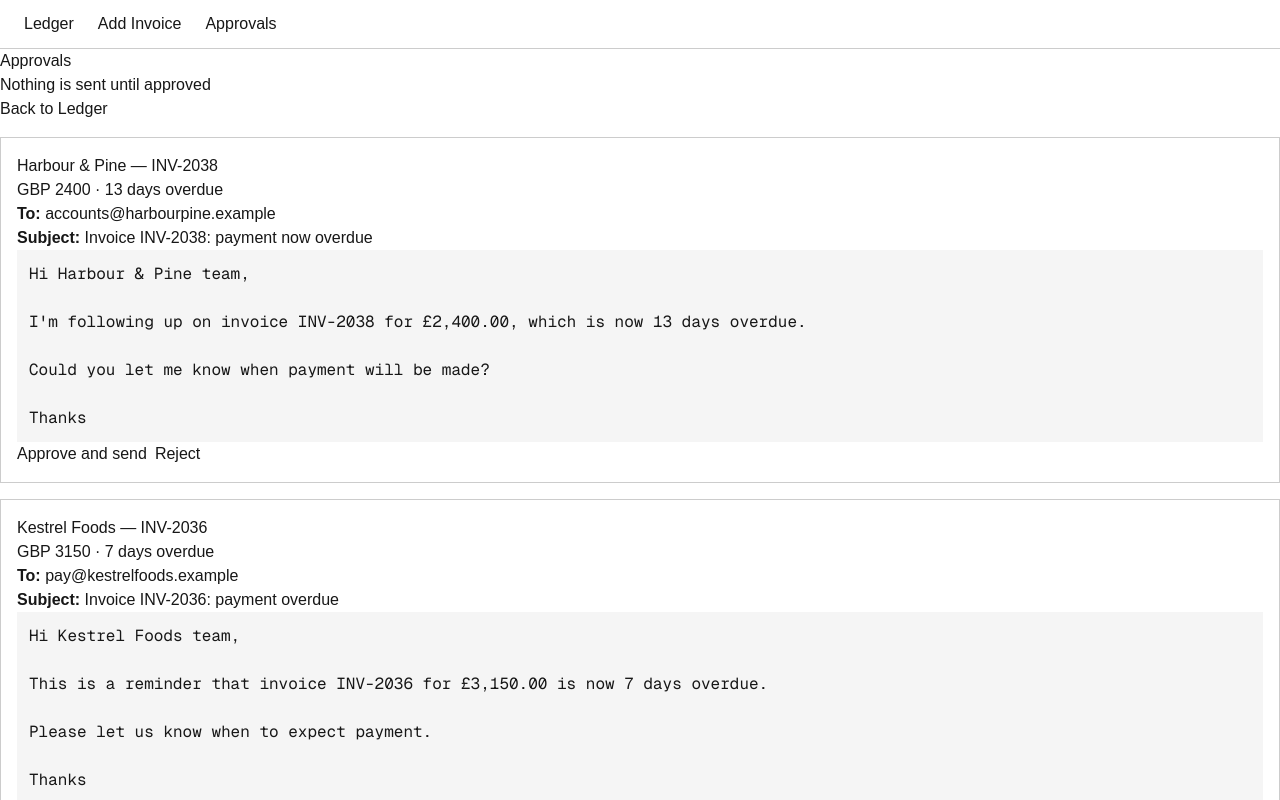
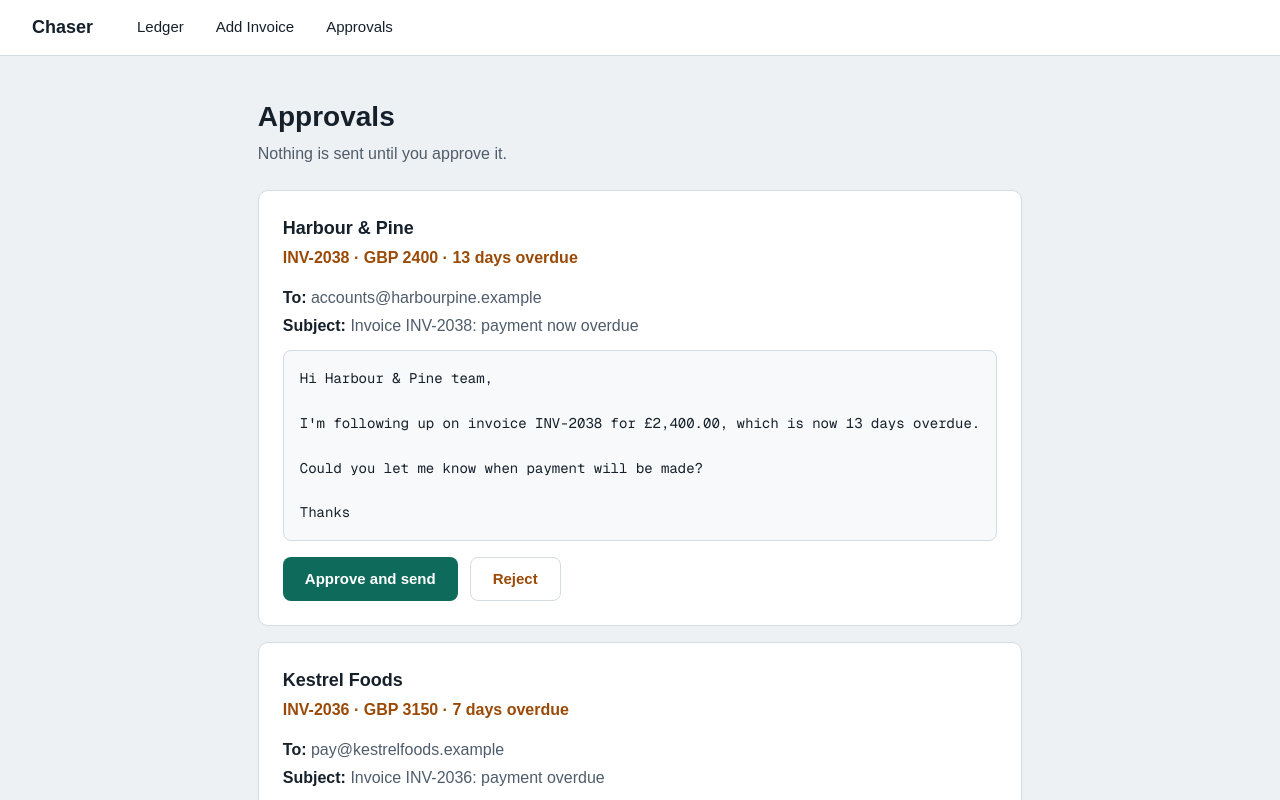
Before and after one commit to Harshal19t/invoice_chaser, a Next.js app in the folder frontend/: page /approvals in a window 1280 px wide. Shown: the top 800 px of the page. Built offline with nearby package versions, Linux system fonts and the light colour scheme.

Commit message:
Basic UI added

```diff
--- a/frontend/src/app/add/page.tsx
+++ b/frontend/src/app/add/page.tsx
@@ -70,43 +70,60 @@ export default function AddInvoicePage() {
     }
   }
 
-    return(
-  <div>
-    <h1>Add Invoice</h1>
-    <textarea value={text}
+   return (
+  <div style={{ maxWidth: "900px", margin: "0 auto", padding: "40px 32px" }}>
+    <h1 style={{ margin: "0 0 8px 0", fontSize: "28px", fontWeight: 700, color: "#16202B" }}>Add Invoice</h1>
+    <p style={{ margin: "0 0 24px 0", color: "#4F5C6B" }}>Paste invoice text and well extract the details.</p>
+
+    <div style={{ background: "#fff", border: "1px solid #D5DBE2", borderRadius: "10px", padding: "24px", marginBottom: "16px" }}>
+      <textarea
+        value={text}
         onChange={(e) => setText(e.target.value)}
         rows={8}
-    placeholder="Paste your invoice text here" />
-    <button onClick={handleExtract} disabled={loading}>
+        placeholder="Paste invoice text here..."
+        style={{ width: "100%", boxSizing: "border-box", padding: "12px", border: "1px solid #D5DBE2", borderRadius: "8px", fontSize: "15px", color: "#16202B", resize: "none", fontFamily: "inherit" }}
+      />
+      <button
+        onClick={handleExtract}
+        disabled={loading}
+        style={{ marginTop: "12px", background: "#0E6B5C", color: "#fff", border: "none", padding: "10px 22px", borderRadius: "8px", fontSize: "15px", fontWeight: 600, cursor: "pointer" }}
+      >
         {loading ? "Extracting..." : "Extract details"}
       </button>
+    </div>
+
     {result && (
-  <div>
-    <h2>Extracted Details</h2>
+      <div style={{ background: "#fff", border: "1px solid #D5DBE2", borderRadius: "10px", padding: "24px" }}>
+        <h2 style={{ margin: "0 0 16px 0", fontSize: "20px", fontWeight: 600, color: "#16202B" }}>Extracted Details</h2>
         {result.needs_review && (
-      <p style={{ color: "orange" }}>Check these details before saving</p>
+          <div style={{ background: "#FDF1E3", color: "#9A4A06", padding: "10px 14px", borderRadius: "8px", marginBottom: "16px", fontWeight: 500 }}>
+            Check these details before saving
+          </div>
         )}
-    <p><strong>Client:</strong> {result.client_name ?? "Not found"}</p>
-    <p><strong>Invoice #:</strong> {result.invoice_number ?? "Not found"}</p>
-    <p><strong>Amount:</strong> {result.currency} {result.amount ?? "Not found"}</p>
-    <p><strong>Issue date:</strong> {result.issue_date ?? "Not found"}</p>
-    <p><strong>Due date:</strong> {result.due_date ?? "Not found"}</p>
-    <p><strong>Confidence:</strong> {result.confidence ? (result.confidence * 100).toFixed(0) + "%" : "Unknown"}</p>
+        <p style={{ color: "#16202B" }}><strong>Client:</strong> {result.client_name ?? "Not found"}</p>
+<p style={{ color: "#16202B" }}><strong>Invoice #:</strong> {result.invoice_number ?? "Not found"}</p>
+<p style={{ color: "#16202B" }}><strong>Amount:</strong> {result.currency} {result.amount ?? "Not found"}</p>
+<p style={{ color: "#16202B" }}><strong>Issue date:</strong> {result.issue_date ?? "Not found"}</p>
+<p style={{ color: "#16202B" }}><strong>Due date:</strong> {result.due_date ?? "Not found"}</p>
+<p style={{ color: "#16202B" }}><strong>Confidence:</strong> {result.confidence ? (result.confidence * 100).toFixed(0) + "%" : "Unknown"}</p>
         {result.notes && <p><strong>Notes:</strong> {result.notes}</p>}
 
         {!saved ? (
-  <button onClick={handleSave} disabled={saving}>
+          <button
+            onClick={handleSave}
+            disabled={saving}
+            style={{ marginTop: "8px", background: "#0E6B5C", color: "#fff", border: "none", padding: "10px 22px", borderRadius: "8px", fontSize: "15px", fontWeight: 600, cursor: "pointer" }}
+          >
             {saving ? "Saving..." : "Save to ledger"}
           </button>
         ) : (
-  <p> Saved to ledger</p>
+          <p style={{ color: "#0E6B5C", fontWeight: 600 }}>Saved to ledger</p>
         )}
       </div>
-
     )}
 
     {error && (
-  <p style={{ color: "red" }}>{error}</p>
+      <p style={{ color: "#9A4A06", fontWeight: 500 }}>{error}</p>
     )}
   </div>
 )}
--- a/frontend/src/app/approvals/page.tsx
+++ b/frontend/src/app/approvals/page.tsx
@@ -25,49 +25,23 @@ const reminders = [
 
 export default function ApprovalsPage() {
   return (
-    <div>
-      <h1>Approvals</h1>
-      <h3>Nothing is sent until approved</h3>
-      <Link href="/">Back to Ledger</Link>
+  <div style={{ maxWidth: "900px", margin: "0 auto", padding: "40px 32px" }}>
+    <h1 style={{ margin: "0 0 4px 0", fontSize: "28px", fontWeight: 700, color: "#16202B" }}>Approvals</h1>
+    <p style={{ margin: "0 0 24px 0", color: "#4F5C6B" }}>Nothing is sent until you approve it.</p>
 
-      {/* <table>
-        <thead>
-          <tr>
-            <th>Client</th>
-            <th>Invoice #</th>
-            <th>Amount</th>
-            <th>Days Overdue</th>
-            <th>Email To</th>
-            <th>Email Subject</th>
-            <th>Email Body</th>
-          </tr>
-        </thead>
-        <tbody>
-          {reminders.map((reminder) => (
-            <tr key={reminder.invoice_number}>
-              <td>{reminder.client_name}</td>
-              <td>{reminder.invoice_number}</td>
-              <td>{reminder.currency}{reminder.amount}</td>
-              <td>{reminder.days_overdue} days</td>
-              <td>{reminder.email_to}</td>
-              <td>{reminder.email_subject}</td>
-              <td><pre>{reminder.email_body}</pre></td>
-            </tr>
-          ))}
-        </tbody>
-      </table> */}
-
-      {reminders.map((reminder) => (
-  <div key={reminder.invoice_number} style={{ border: "1px solid #ccc", padding: "16px", marginTop: "16px" }}>
-    <h2>{reminder.client_name} — {reminder.invoice_number}</h2>
-    <p>{reminder.currency} {reminder.amount} · {reminder.days_overdue} days overdue</p>
-    <p><strong>To:</strong> {reminder.email_to}</p>
-    <p><strong>Subject:</strong> {reminder.email_subject}</p>
-    <pre style={{ background: "#f5f5f5", padding: "12px" }}>{reminder.email_body}</pre>
-    <button>Approve and send</button>
-    <button style={{ marginLeft: "8px" }}>Reject</button>
+    {reminders.map((reminder) => (
+      <div key={reminder.invoice_number} style={{ background: "#fff", border: "1px solid #D5DBE2", borderRadius: "10px", padding: "24px", marginBottom: "16px" }}>
+        <h2 style={{ margin: "0 0 4px 0", fontSize: "18px", fontWeight: 600, color: "#16202B" }}>{reminder.client_name}</h2>
+        <p style={{ margin: "0 0 16px 0", color: "#9A4A06", fontWeight: 600 }}>{reminder.invoice_number} · {reminder.currency} {reminder.amount} · {reminder.days_overdue} days overdue</p>
+        <p style={{ margin: "0 0 4px 0", color: "#4F5C6B" }}><strong style={{ color: "#16202B" }}>To:</strong> {reminder.email_to}</p>
+        <p style={{ margin: "0 0 12px 0", color: "#4F5C6B" }}><strong style={{ color: "#16202B" }}>Subject:</strong> {reminder.email_subject}</p>
+        <pre style={{ background: "#F7F9FA", border: "1px solid #D5DBE2", borderRadius: "8px", padding: "16px", fontSize: "14px", lineHeight: 1.6, whiteSpace: "pre-wrap", margin: "0 0 16px 0" }}>{reminder.email_body}</pre>
+        <div style={{ display: "flex", gap: "12px" }}>
+          <button style={{ background: "#0E6B5C", color: "#fff", border: "none", padding: "10px 22px", borderRadius: "8px", fontSize: "15px", fontWeight: 600, cursor: "pointer" }}>Approve and send</button>
+          <button style={{ background: "#fff", color: "#9A4A06", border: "1px solid #D5DBE2", padding: "10px 22px", borderRadius: "8px", fontSize: "15px", fontWeight: 600, cursor: "pointer" }}>Reject</button>
+        </div>
+      </div>
+    ))}
   </div>
-))}
-    </div>
-  )
+)
 }
--- a/frontend/src/app/layout.tsx
+++ b/frontend/src/app/layout.tsx
@@ -24,11 +24,20 @@ export default function RootLayout({ children }: LayoutProps<"/">) {
       lang="en"
       className={`${geistSans.variable} ${geistMono.variable} h-full antialiased`}
     >
-      <body className="min-h-full flex flex-col">
-        <nav style={{ padding: "12px 24px", borderBottom: "1px solid #ccc", display: "flex", gap: "24px" }}>
-  <Link href="/">Ledger</Link>
-  <Link href="/add">Add Invoice</Link>
-  <Link href="/approvals">Approvals</Link>
+      <body className="min-h-full flex flex-col" style={{ background: "#EEF1F4", margin: 0, fontFamily: "sans-serif", color: "#16202B" }}>
+        <nav style={{
+  background: "#FFFFFF",
+  borderBottom: "1px solid #D5DBE2",
+  padding: "0 32px",
+  display: "flex",
+  alignItems: "center",
+  gap: "8px",
+  height: "56px"
+}}>
+  <span style={{ fontWeight: 700, fontSize: "18px", marginRight: "24px" }}>Chaser</span>
+  <Link href="/" style={{ padding: "0 12px", height: "36px", display: "flex", alignItems: "center", borderRadius: "8px", textDecoration: "none", color: "#16202B", fontSize: "15px" }}>Ledger</Link>
+  <Link href="/add" style={{ padding: "0 12px", height: "36px", display: "flex", alignItems: "center", borderRadius: "8px", textDecoration: "none", color: "#16202B", fontSize: "15px" }}>Add Invoice</Link>
+  <Link href="/approvals" style={{ padding: "0 12px", height: "36px", display: "flex", alignItems: "center", borderRadius: "8px", textDecoration: "none", color: "#16202B", fontSize: "15px" }}>Approvals</Link>
 </nav>
         {children}
         </body>
--- a/frontend/src/app/page.tsx
+++ b/frontend/src/app/page.tsx
@@ -49,32 +49,36 @@ export default async function LedgerPage() {
   const invoices = await response.json()
 
   return (
-    <div>
-      <h1>Ledger</h1>
-      <Link href="/add">Add invoice</Link>
+  <div style={{ maxWidth: "1100px", margin: "0 auto", padding: "40px 32px" }}>
+    <div style={{ display: "flex", justifyContent: "space-between", alignItems: "center", marginBottom: "24px" }}>
+      <h1 style={{ margin: 0, fontSize: "28px", fontWeight: 700, color: "#16202B" }}>Ledger</h1>
+      <Link href="/add" style={{ background: "#0E6B5C", color: "#fff", padding: "10px 20px", borderRadius: "8px", textDecoration: "none", fontWeight: 600 }}>Add invoice</Link>
+    </div>
 
-      <table>
+    <div style={{ background: "#fff", border: "1px solid #D5DBE2", borderRadius: "10px", overflow: "hidden" }}>
+      <table style={{ width: "100%", borderCollapse: "collapse" }}>
         <thead>
-          <tr>
-            <th>Client</th>
-            <th>Invoice #</th>
-            <th>Amount</th>
-            <th>Due date</th>
-            <th>Status</th>
+          <tr style={{ background: "#F7F9FA", borderBottom: "1px solid #D5DBE2" }}>
+            <th style={{ padding: "12px 20px", textAlign: "left", fontSize: "14px", color: "#4F5C6B", fontWeight: 500 }}>Client</th>
+            <th style={{ padding: "12px 20px", textAlign: "left", fontSize: "14px", color: "#4F5C6B", fontWeight: 500 }}>Invoice #</th>
+            <th style={{ padding: "12px 20px", textAlign: "left", fontSize: "14px", color: "#4F5C6B", fontWeight: 500 }}>Amount</th>
+            <th style={{ padding: "12px 20px", textAlign: "left", fontSize: "14px", color: "#4F5C6B", fontWeight: 500 }}>Due date</th>
+            <th style={{ padding: "12px 20px", textAlign: "left", fontSize: "14px", color: "#4F5C6B", fontWeight: 500 }}>Status</th>
           </tr>
         </thead>
         <tbody>
           {invoices.map((invoice: Invoice) => (
-            <tr key={invoice.invoice_number}>
-              <td>{invoice.client_name}</td>
-              <td>{invoice.invoice_number}</td>
-              <td>{invoice.currency} {invoice.amount}</td>
-              <td>{invoice.due_date}</td>
-              <td>{invoice.status}</td>
+            <tr key={invoice.invoice_number} style={{ borderBottom: "1px solid #D5DBE2" }}>
+              <td style={{ padding: "14px 20px", fontWeight: 600, color: "#16202B" }}>{invoice.client_name}</td>
+              <td style={{ padding: "14px 20px", color: "#16202B" }}>{invoice.invoice_number}</td>
+              <td style={{ padding: "14px 20px", fontWeight: 600, color: "#16202B" }}>{invoice.currency} {invoice.amount}</td>
+              <td style={{ padding: "14px 20px", color: "#16202B" }}>{invoice.due_date}</td>
+              <td style={{ padding: "14px 20px", color: "#16202B" }}>{invoice.status ?? "pending"}</td>
             </tr>
           ))}
         </tbody>
       </table>
     </div>
-  )
+  </div>
+)
 }
```
Also changed, not shown: 1 other file (tests, documents, lock files or other folders). Lines whose indentation alone changed are shown as unchanged.
